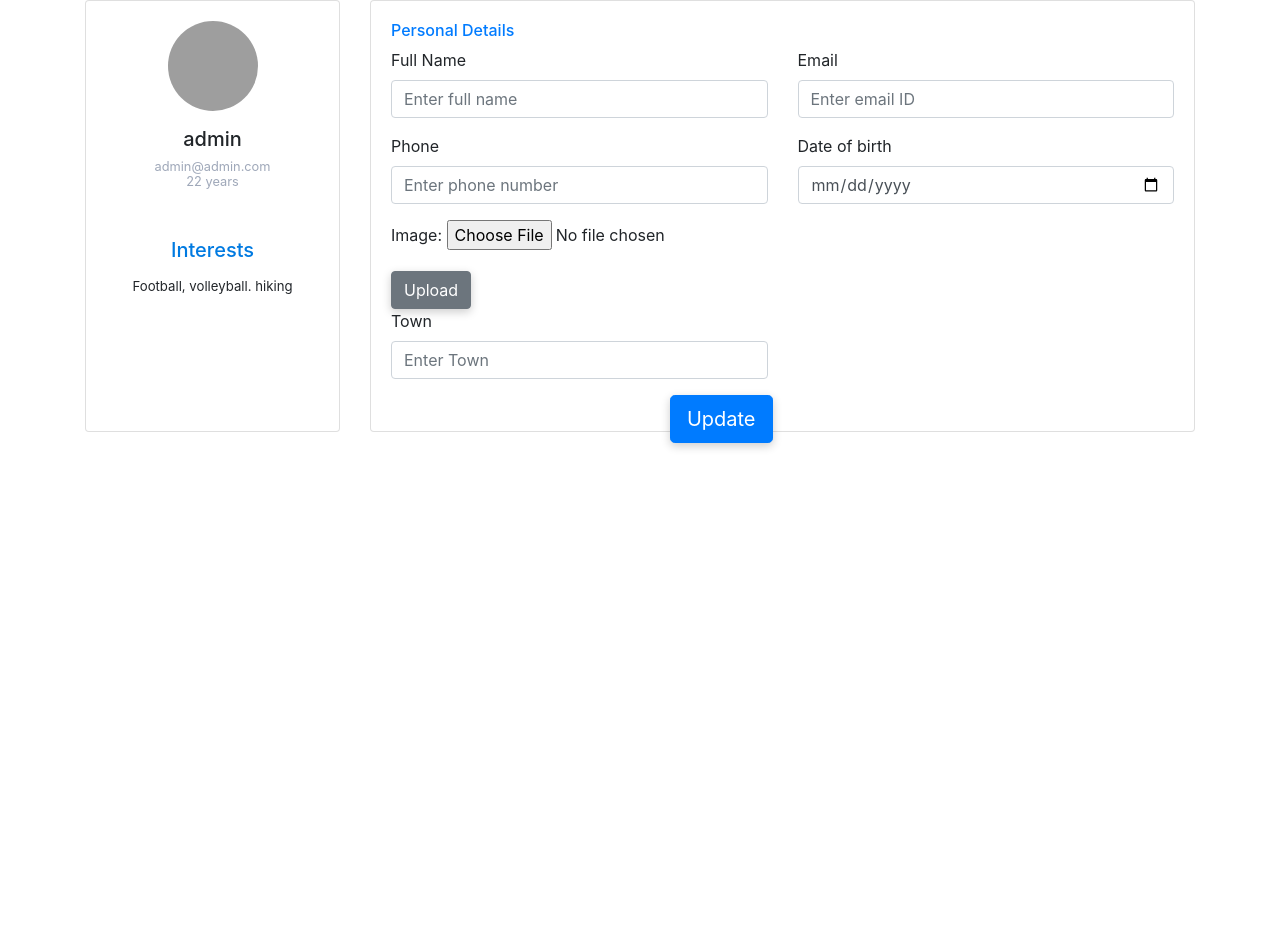
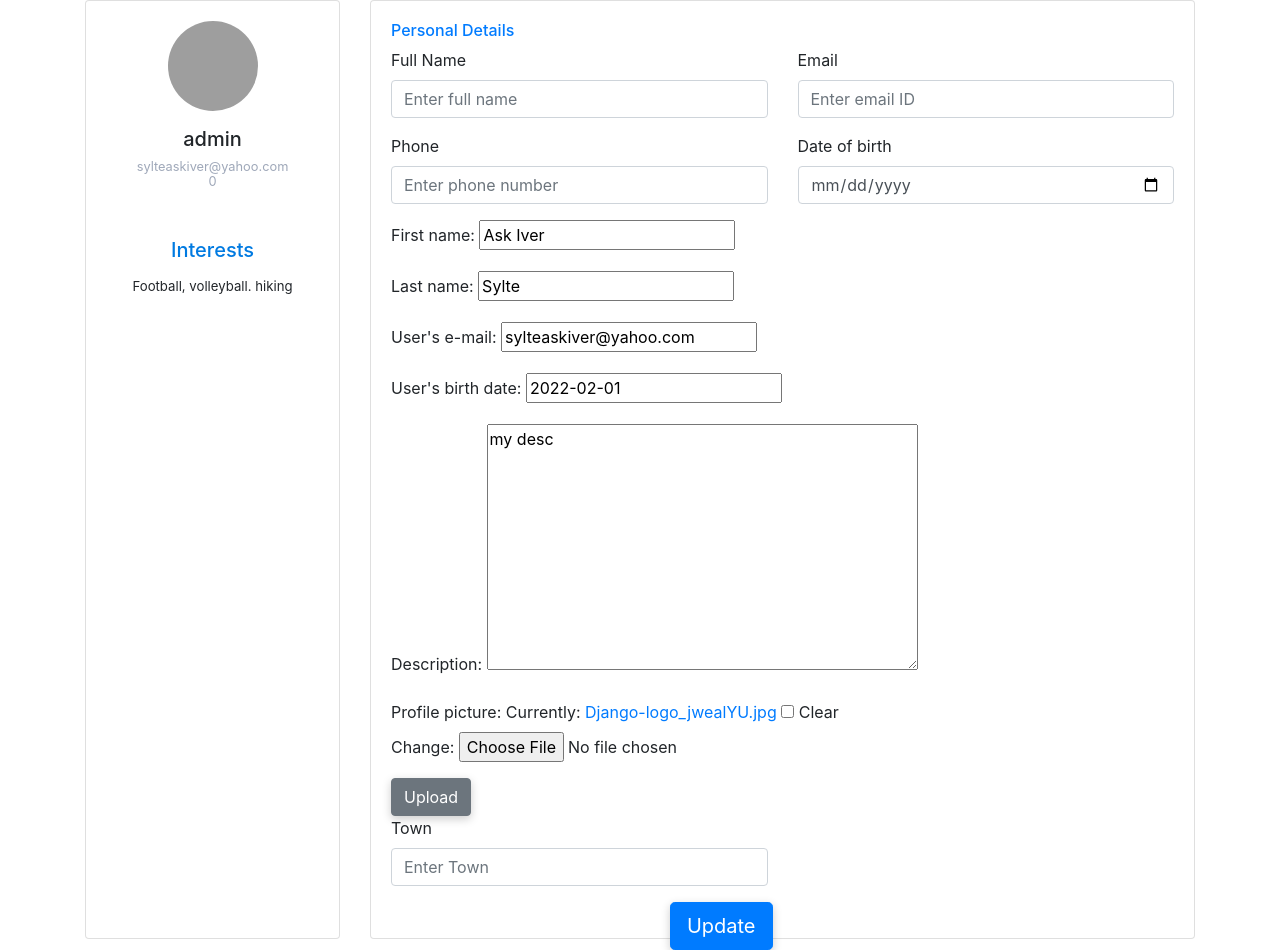
Before and after one commit to Madt2/TDT4145-Prosjekt-Vaar-2022, a Django app: page /GroupUp/profile/ in a window 1280 px wide. Shown: the part 115-1065 px from the top of the page. Before the commit the page ends 564 px from the top, so only its background shows below. Run offline with Django 4.2, Linux system fonts and the light colour scheme; a user stored in the database is signed in; data comes from the database, SQL or seed files in the repository; both versions use the stored data as it was after the commit; some libraries are stand-ins or nearby versions; grey boxes are pictures that could not be loaded.

Commit message:
Added such that user can correctly update all info on profile page, including uploading photo. Made sure that all info is correctly displayed in profile page, except interests.

```diff
--- a/GroupUpProject/GroupUp/forms.py
+++ b/GroupUpProject/GroupUp/forms.py
@@ -3,7 +3,7 @@ from django import forms
 from django.contrib.auth.forms import UserCreationForm
 from django.contrib.auth.models import User
 from django.forms import ModelForm, widgets
-from .models import Group, Profile, GroupReport, Image
+from .models import Group, Profile, GroupReport
 import datetime
 
 
@@ -107,9 +107,8 @@ class LoginForm(ModelForm):
         }
 
 
-class ImageForm(forms.ModelForm):
-    """Form for the image model"""
-
+class ProfileForm(ModelForm):
     class Meta:
-        model = Image
-        fields = ('image',)
+        model = Profile
+        fields = '__all__'
+        exclude = ['user']
--- a/GroupUpProject/GroupUp/models.py
+++ b/GroupUpProject/GroupUp/models.py
@@ -3,14 +3,6 @@ from pydoc import describe
 from django.db import models
 import uuid
 from django.contrib.auth.models import User
-
-
-class Image(models.Model):
-    # image = models.ImageField(upload_to='images')
-    image = models.ImageField(upload_to='GroupUp/users_pictures', blank=True)
-
-    def __str__(self):
-        return self.title
 
 
 class Profile(models.Model):
@@ -20,7 +12,7 @@ class Profile(models.Model):
     email = models.EmailField("User's e-mail")
     date_of_birth = models.DateField("User's birth date")
     description = models.TextField(default="", blank=True)
-    profile_picture = models.ImageField(null=True, blank=True)
+    profile_picture = models.ImageField(null=True, blank=True, default='GroupUp/users_pictures/profile.jpg')
 
     def age(self):
         today = date.today()
--- a/GroupUpProject/GroupUp/views.py
+++ b/GroupUpProject/GroupUp/views.py
@@ -8,7 +8,7 @@ from django.views.generic.list import ListView
 from django.views.generic.detail import DetailView
 from django.views.generic.edit import UpdateView
 
-from .forms import GroupForm, SignUpForm, ImageForm
+from .forms import GroupForm, SignUpForm, ProfileForm
 from .models import Profile, Group
 
 
@@ -101,21 +101,17 @@ def login_page(request):
 
 
 def profile_page(request):
-    user = request.user
+    profile = request.user.profile
     # Not sure how to send single object instead of list into a html file
     # Seems as though the argument in render has to be a dict
-    users = [user]
-    """Process images uploaded by users"""
+    form = ProfileForm(instance=profile)
+
     if request.method == 'POST':
-        form = ImageForm(request.POST, request.FILES)
+        form = ProfileForm(request.POST, request.FILES, instance=profile)
         if form.is_valid():
             form.save()
-            # Get the current instance object to display in the template
-            img_obj = form.instance
-            return render(request, 'GroupUp/profile_page.html', {'users': users, 'form': form, 'img_obj': img_obj})
-    else:
-        form = ImageForm()
-    return render(request, "GroupUp/profile_page.html", {'users': users,'form': form} )
+    context = {'form': form}
+    return render(request, "GroupUp/profile_page.html", context)
 
 
 def signup(request):
--- a/GroupUpProject/templates/GroupUp/profile_page.html
+++ b/GroupUpProject/templates/GroupUp/profile_page.html
@@ -25,11 +25,11 @@
 					<img src="{{request.user.profile.profile_picture.url}}">
 					<!--<img src="https://bootdey.com/img/Content/avatar/avatar7.png" alt="Maxwell Admin"> -->
 				</div>
-                {% for current_user in users %}
-				<h5 class="user-name">{{current_user.username}}</h5>
-				<h6 class="user-email-and-years">{{current_user.email}}
-					<br> 22 years</h6>
-                {% endfor %}
+                {% if user.is_authenticated %}
+				<h5 class="user-name">{{user.username}}</h5>
+				<h6 class="user-email-and-years">{{user.profile.email}}
+					<br> {{user.profile.age}}</h6>
+                {% endif %}
 			</div>
 			<div class="about">
 				<h5>Interests</h5>
@@ -73,16 +73,11 @@
 		</div>
 		<div class="row gutters">
 			<div class="col-xl-12 col-lg-12 col-md-12 col-sm-12 col-12">
-				<form method="post" enctype="multipart/form-data">
+				<form method="POST" action="" enctype="multipart/form-data">
   						{% csrf_token %}
    							{{ form.as_p }}
  					 	<button type="submit" class="btn btn-secondary">Upload</button>
 					</form>
-
-					{% if img_obj %}
- 						<h3>Succesfully uploaded : {{img_obj.title}}</h3>
-  						<img src="{{ img_obj.image.url}}" alt="connect" style="max-height:300px">
-					{% endif %}
 			</div>
 			<br>
 			<br>
```
Also changed, not shown: GroupUpProject/GroupUpProject/settings.py (+9 -3 lines), GroupUpProject/GroupUp/migrations/0001_initial.py (deleted), GroupUpProject/db.sqlite3.
